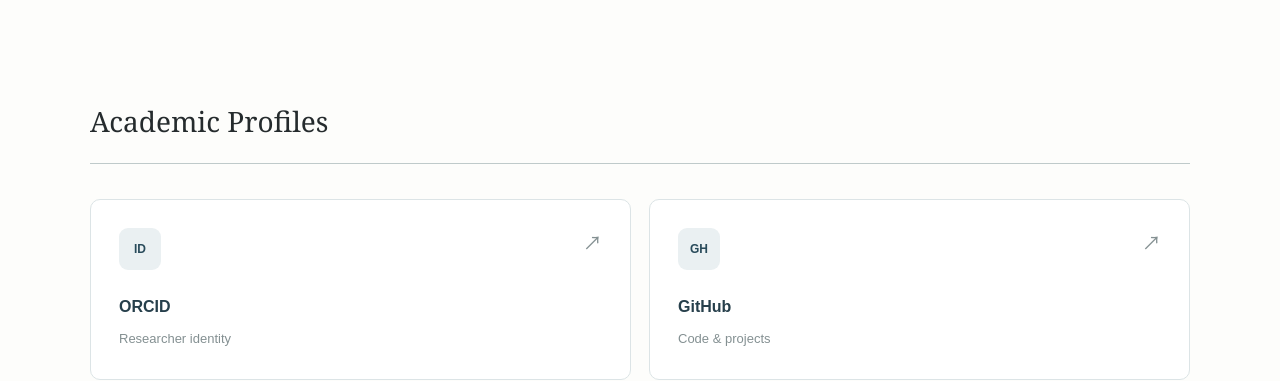
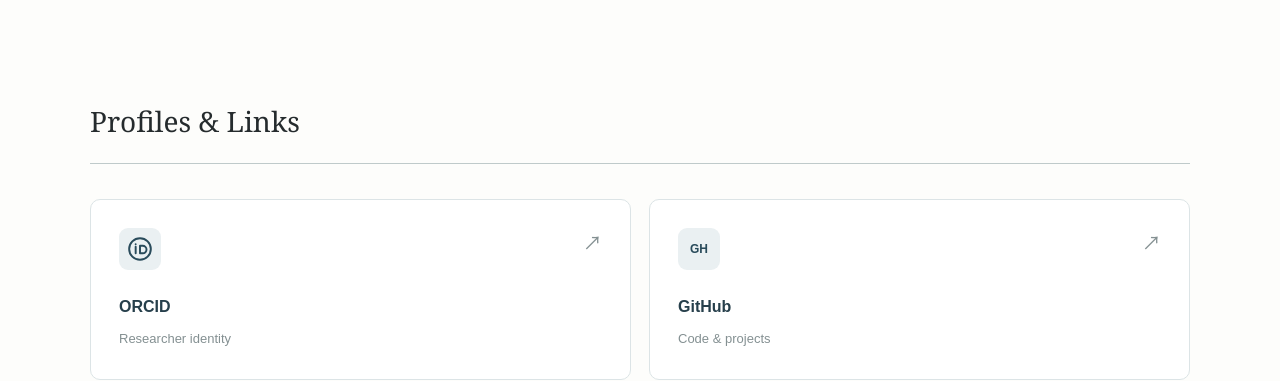
Before and after one commit to KSO012/KSO012.github.io, a Jekyll site: the page built from contact.md, in a window 1280 px wide and 900 px high, scrolled down 662 px. Shown: the part 256-637 px from the top of the window. Built offline with Jekyll 4.4.1, drawn with Linux system fonts in a browser that asks for light colours.

Commit message:
Update contact.md

```diff
--- a/contact.md
+++ b/contact.md
@@ -95,7 +95,7 @@ permalink: /contact/
   <section class="journal-section">
 
     <div class="journal-section-header">
-      <h2>Academic Profiles</h2>
+      <h2>Profiles &amp; Links</h2>
     </div>
 
     <div class="contact-profiles">
@@ -106,7 +106,17 @@ permalink: /contact/
          target="_blank"
          rel="noopener noreferrer">
 
-        <span class="contact-profile-icon">ID</span>
+        <span class="contact-profile-icon">
+          <svg width="26" height="26" viewBox="0 0 24 24"
+               fill="none" stroke="currentColor"
+               stroke-width="1.8"
+               stroke-linecap="round"
+               stroke-linejoin="round"
+               aria-hidden="true">
+            <circle cx="12" cy="12" r="10"/>
+            <path d="M8 10v6M8 7.5v.2M12 9h2.5a3.5 3.5 0 0 1 0 7H12V9Z"/>
+          </svg>
+        </span>
         <span class="contact-arrow">↗</span>
 
         <strong>ORCID</strong>
```
